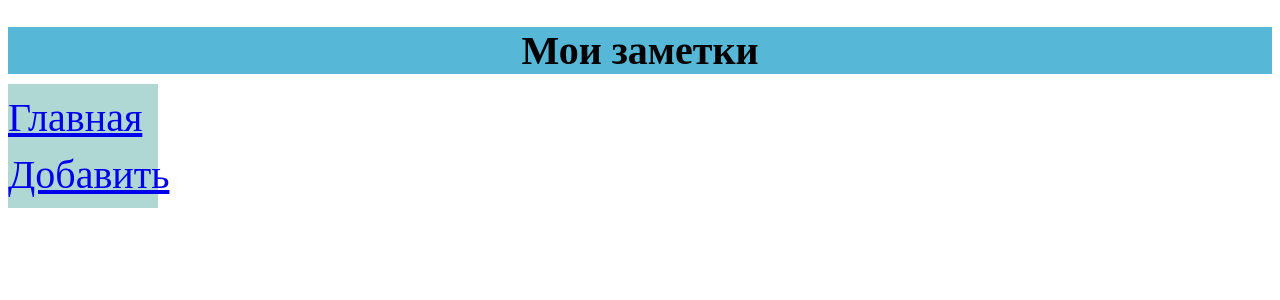
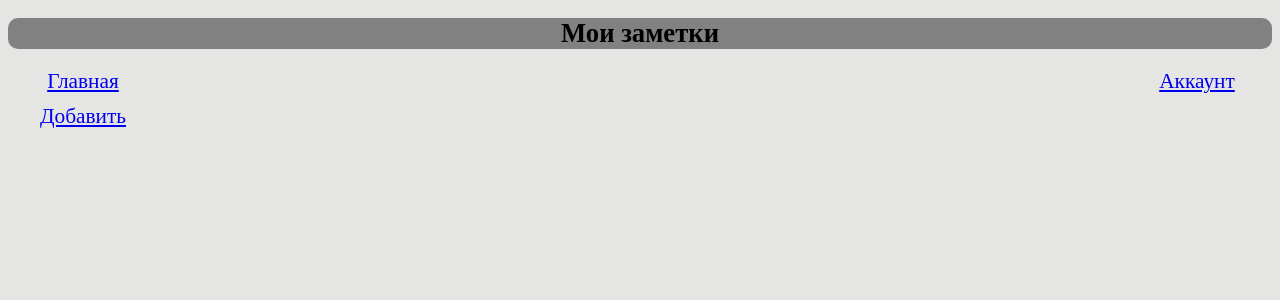
Before and after one commit to kudinov-prog/Django-mysite, a Django app: page /adboard/ in a window 1280 px wide. Shown: the top 300 px of the page. Run offline with Django 3.2, Linux system fonts and the light colour scheme; data that the repository does not hold is empty.

Commit message:
New style

```diff
--- a/adboard/static/adboard/style.css
+++ b/adboard/static/adboard/style.css
@@ -1,34 +1,52 @@
 header h1 {
-    font-size: 30pt;
-    font: italic;
+    font-size: 20pt;
+    font: normal;
     text-align: center;
-    background-color: rgb(86, 184, 214);
+    background-color: rgb(129, 129, 129);
     margin-bottom: 10px;
+    border-radius: 10px;
 }
 
+
 nav {
-    font-size: 30pt;
+    font-size: 16pt;
     width: 150px;
     float: left;
-    background-color: rgb(175, 216, 213);
+    text-align: center;
 }
 
 nav a {
     display: block;
     margin: 10px 0px;
 }
+
 section {
-    margin-left: 170px;
-    margin-right: 600px;
+    margin-left: 160px;
+    margin-right: 160px;
 }
 
 .b {
-    background-color: rgb(198, 221, 223);
+    background-color: rgb(255, 255, 255);
+    border-radius: 10px;
+    padding: 10px;
+    margin-bottom: 5px;
+
 }
 .date {
     font-size: 13px;
+    color: darkred;
 }
 
 .ad {
     font-size: 15px;
 }
+
+.left {
+    font-size: 16pt;
+    width: 150px;
+    float: right;
+}
+
+html {
+    background-color: rgb(229, 230, 227);
+}
--- a/adboard/templates/adboard/index.html
+++ b/adboard/templates/adboard/index.html
@@ -5,7 +5,7 @@
 <div class="b">
     <p class="date">{{ ad.published|date:"d.m.Y H:i:s" }}</p>
     <h2 class="ad">{{ ad.title }}</h2>
-    <p>{{ ad.content }}</p>
+    <p class="bot">{{ ad.content }}</p>
 </div>
 {% endfor %}
 {% endblock %}
--- a/adboard/templates/layout/basic.html
+++ b/adboard/templates/layout/basic.html
@@ -18,6 +18,9 @@
             <a href="{% url 'index' %}">Главная</a>
             <a href="{% url 'add' %}">Добавить</a>
         </nav>
+        <nav class="left">
+            <a href="{% url 'account' %}">Аккаунт</a>
+        </nav>
         <section>
         {% block content %}
         {% endblock %}
--- a/adboard/urls.py
+++ b/adboard/urls.py
@@ -1,8 +1,9 @@
 from django.urls import path
 
-from .views import index, AdbCreateView
+from .views import index, AdbCreateView, account
 
 urlpatterns = [
     path('', index, name='index'),
     path('add/', AdbCreateView.as_view(), name='add'),
+    path('account/', account, name='account')
 ]
--- a/adboard/views.py
+++ b/adboard/views.py
@@ -20,3 +20,6 @@ class AdbCreateView(CreateView):
         context = super().get_context_data(**kwargs)
         context['tags'] = Tag.objects.all()
         return context
+
+def account(request):
+    pass
```
